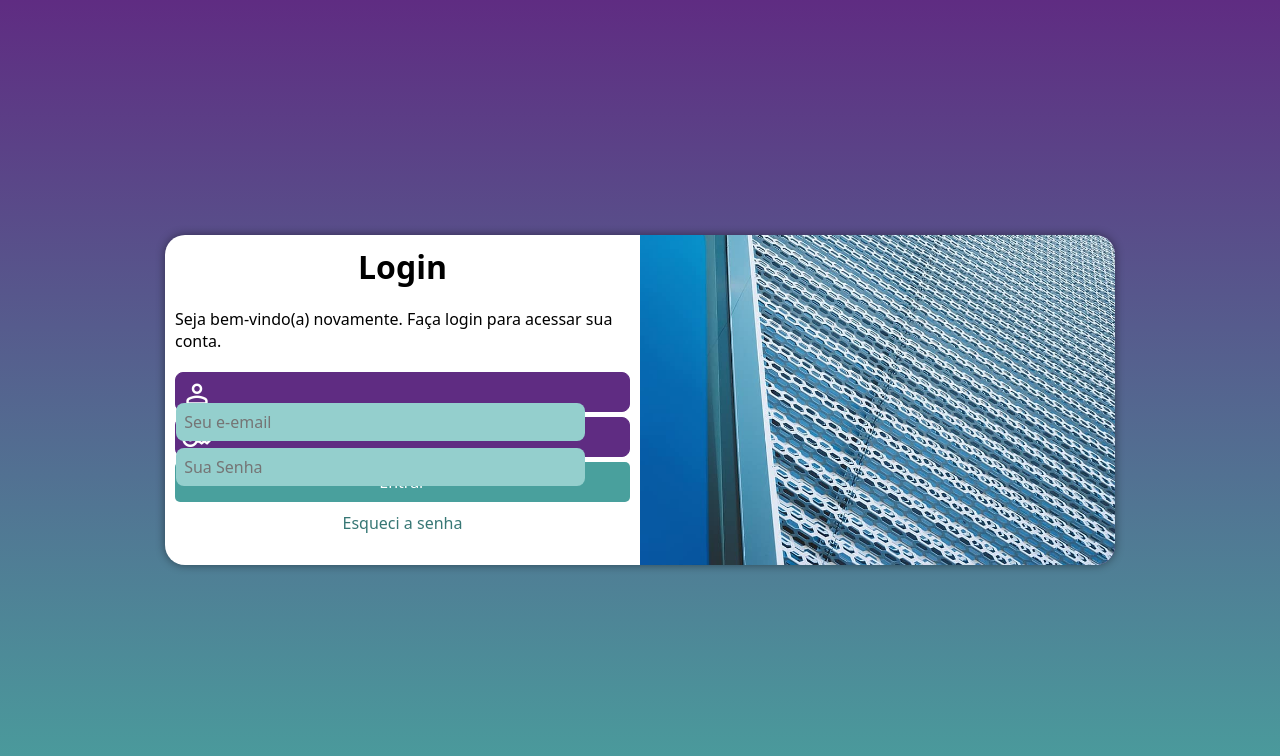
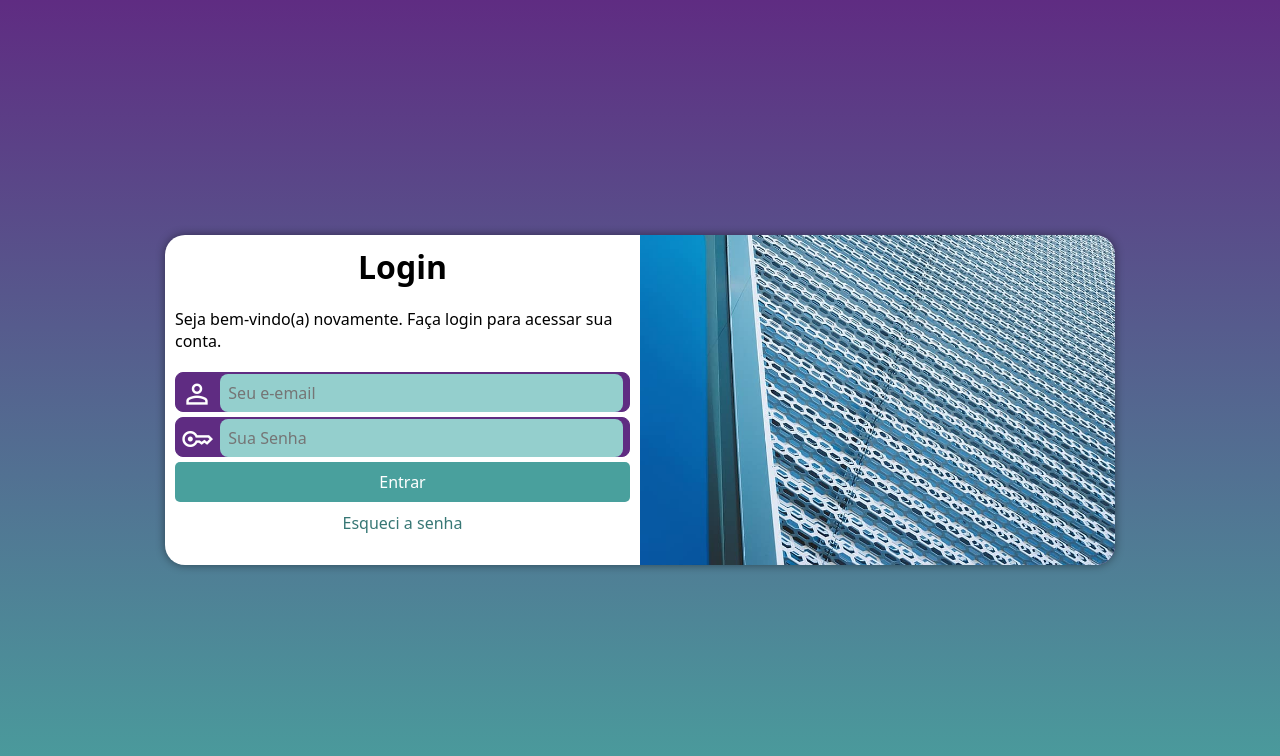
Before and after one commit to WillianCNunes/MediaQuery-login, a plain HTML site: page index.html in a window 1280 px wide. Drawn offline with nearby package versions, Linux system fonts and the light colour scheme.

Commit message:
Update style.css

```diff
--- a/estilos/style.css
+++ b/estilos/style.css
@@ -81,12 +81,12 @@
     div.campo > input {
         background-color: #94cfcd;
         font-size: 1em;
-        width: calc(100% - 44px);
+        width: calc(100% - 50px);
         height: 100%;
         border: 0px;
         border-radius: 8px;
         padding: 4px;
-        transform: translateY(-12px);
+        transform: translateY(-11px);
     }
 
     div.campo > input:focus-within {
```
